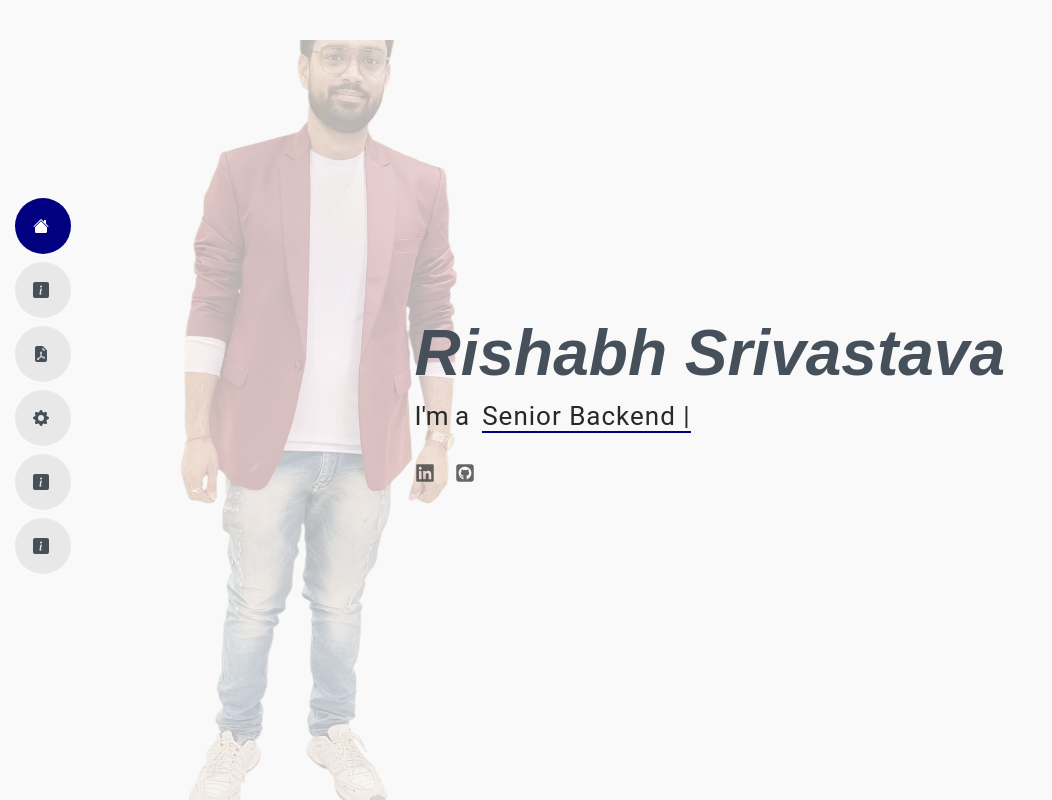
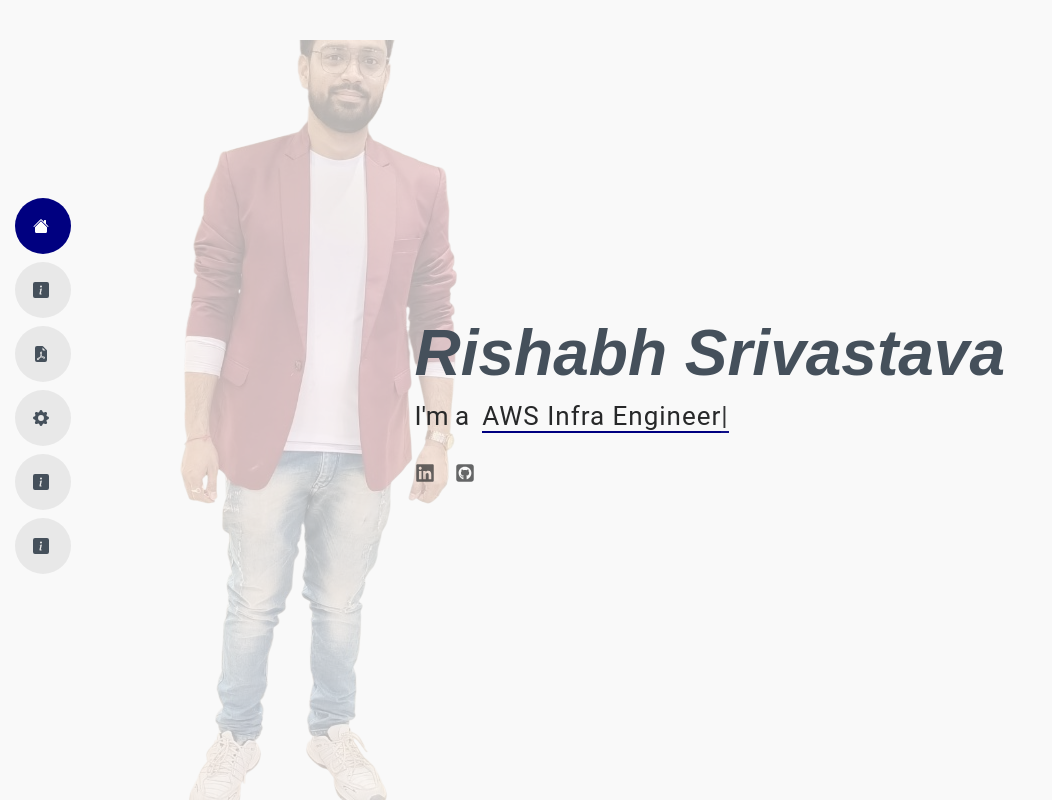
Before and after one commit to ImRsrivastava/my-tech-profile, a React (Vite) app: page / in a window 1280 px wide. Shown: the whole page, without its empty margins (0-1052 px from the left). Built offline with nearby package versions, Linux system fonts and the light colour scheme.

Commit message:
changed headline text

```diff
--- a/src/components/Index.jsx
+++ b/src/components/Index.jsx
@@ -30,7 +30,7 @@ const Index = () => {
                         <div className="offset-3 col-lg-8">
                             <h2><i> Rishabh Srivastava </i></h2>
                             <p>I'm a &nbsp;
-                                <span ref={el} className="typed" data-typed-items="Software Developer, Senior Backend Engineer, Python Backend Developer (FastAPI), PHP Laravel Developer, DevOps Engineer (Docker | Terraform | Ansible), Cloud / Infrastructure Engineer"></span>
+                                <span ref={el} className="typed" data-typed-items="AWS Cloud & DevOps Engineer, AWS Infra Engineer, Senior Backend Engineer, Cloud & Infrastructure Engineer"></span>
                                 <span className="typed-cursor typed-cursor--blink" aria-hidden="true"></span>
                             </p>
                             <div className="social-links">
```
